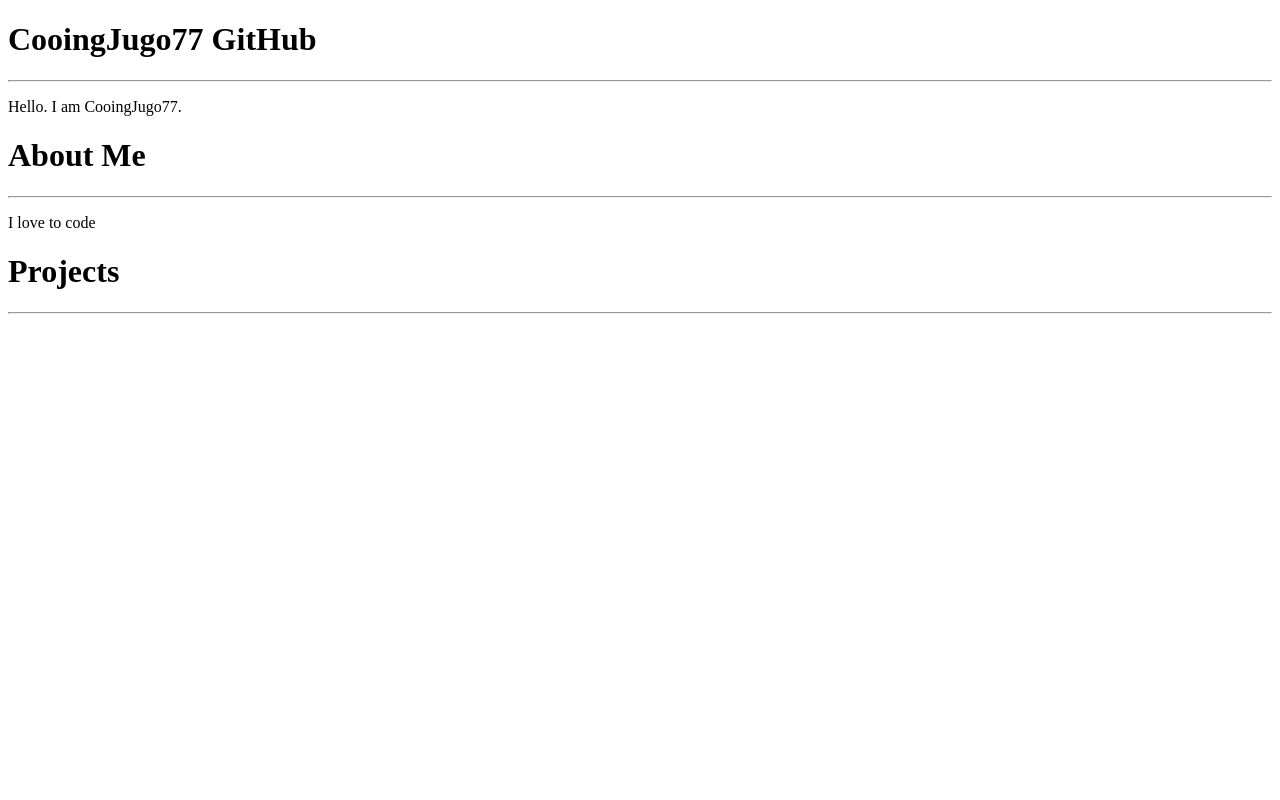
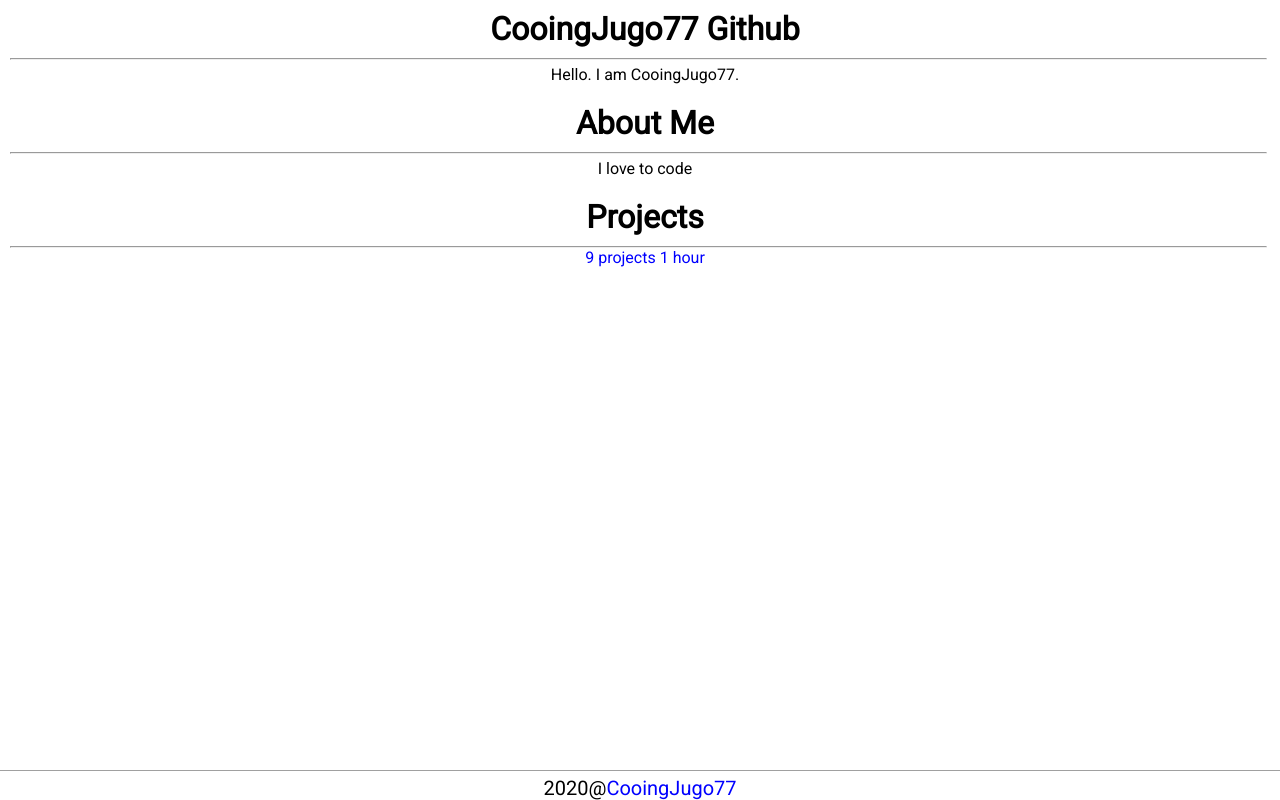
Before and after one commit to CooingJugo77/cooingjugo77.github.io, a plain HTML site: page index.html in a window 1280 px wide. Drawn offline with Linux system fonts and the light colour scheme.

Commit message:
first commit

```diff
--- a/assets/styles/style.css
+++ b/assets/styles/style.css
@@ -0,0 +1,68 @@
+@import url("https://fonts.googleapis.com/css2?family=Roboto&display=swap");
+
+* {
+  margin: 0;
+  padding: 0;
+  box-sizing: border-box;
+}
+
+body {
+  font-family: "Roboto", sans-serif;
+  text-align: center;
+}
+
+.container {
+  border-radius: 10px;
+}
+
+.me {
+  padding-top: 10px;
+  padding-left: 10px;
+  padding-bottom: 20px;
+}
+
+.me > h1 {
+  padding-bottom: 10px;
+}
+
+.about-me {
+  padding-left: 10px;
+  padding-bottom: 20px;
+}
+
+.about-me > h1 {
+  padding-bottom: 10px;
+}
+
+.projects {
+  padding-left: 10px;
+  padding-bottom: 10px;
+}
+
+.projects > h1 {
+  padding-bottom: 10px;
+}
+
+p {
+  padding-top: 5px;
+}
+
+hr {
+    width: 99%;
+}
+
+a {
+    text-decoration: none;
+    color: blue;
+}
+
+footer {
+  position: fixed;
+  left: 0;
+  bottom: 0;
+  width: 100%;
+  color: black;
+  text-align: center;
+  border-top: 1px solid rgb(160, 160, 160);
+  font-size: 20px;
+}
--- a/index.html
+++ b/index.html
@@ -3,12 +3,13 @@
   <head>
     <meta charset="UTF-8" />
     <meta name="viewport" content="width=device-width, initial-scale=1.0" />
-    <title>CooingJugo77 GitHub</title>
+    <title>CooingJugo77 Github</title>
+    <link rel="stylesheet" href="assets/styles/style.css">
   </head>
   <body>
-    <div class="contianer">
+    <div class="container">
       <div class="me">
-        <h1>CooingJugo77 GitHub</h1>
+        <h1>CooingJugo77 Github</h1>
         <hr />
         <p>Hello. I am CooingJugo77.</p>
       </div>
@@ -20,9 +21,16 @@
       </div>
 
       <div class="projects">
-          <h1>Projects</h1>
-          <hr>
+        <h1>Projects</h1>
+        <hr />
+        <a href="https://github.com/CooingJugo77/9projects1hour"
+          >9 projects 1 hour</a
+        >
       </div>
     </div>
+
+    <footer>
+        <p>2020@<a href="https://github.com/CooingJugo77">CooingJugo77</a></p>
+    </footer>
   </body>
 </html>
```
